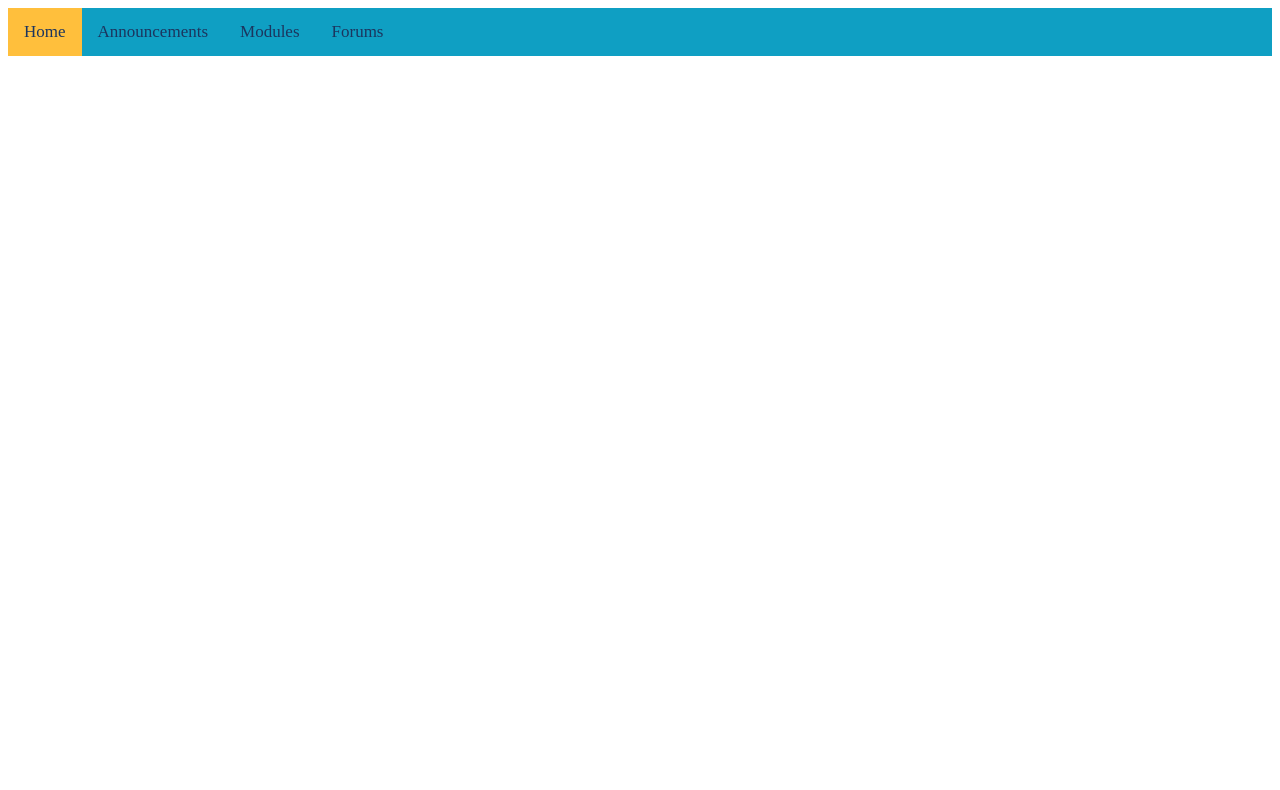
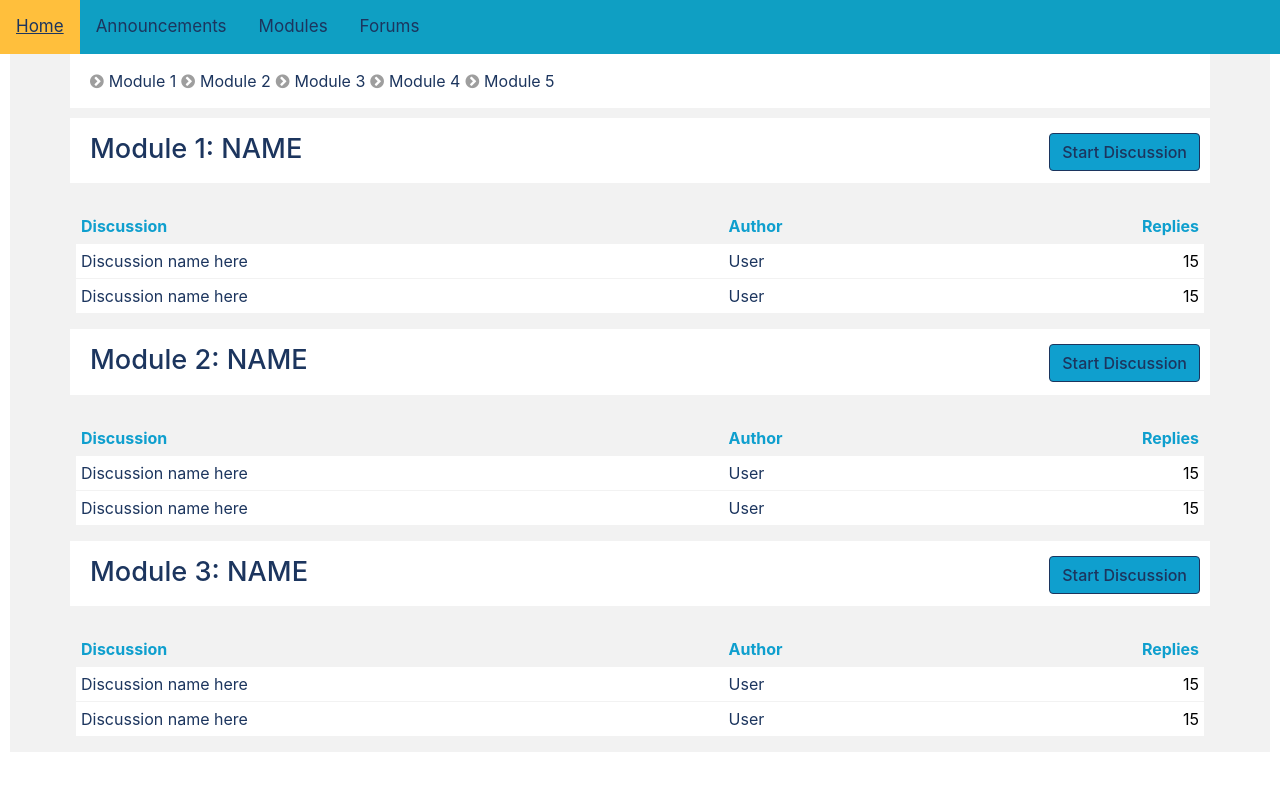
Before and after one commit to LaunchCodeLiftoffProjects/StartlandPortal, an Angular app: page /forum in a window 1280 px wide. Before the commit this address led to /. Shown: the top 790 px of the page. Built offline with nearby package versions, Linux system fonts and the light colour scheme.

Commit message:
Main Forum Page update

```diff
--- a/src/app/app-routing.module.ts
+++ b/src/app/app-routing.module.ts
@@ -2,9 +2,12 @@ import { NgModule } from '@angular/core';
 import { Routes, RouterModule } from '@angular/router';
 
 import { UserRegistrationComponent } from './user-registration/user-registration.component';
+import { ForumComponent } from './forum/forum.component';
+
 
 const routes: Routes = [
-  { path: 'user-registration', component: UserRegistrationComponent }
+  { path: 'user-registration', component: UserRegistrationComponent },
+  { path: 'forum', component: ForumComponent }
 ];
 
 @NgModule({
--- a/src/app/forum/forum.component.css
+++ b/src/app/forum/forum.component.css
@@ -0,0 +1,123 @@
+.pullLeft{
+    float: left;
+}
+
+.pullRight{
+    float: right;
+}
+
+.themeButton{
+    background-color: #0F9FCE;
+    color: #1C355E;
+    border-color: #1C355E;
+    border-width: thin;
+    font-weight: 500;
+}
+
+.themeButton:hover{
+    background-color: #FFBF3C;
+    color: #1C355E;
+    border-width: thin;
+    border-color: #1C355E;
+}
+
+.paginationArrow{
+    color: #9e9e9e;
+    padding-right: 5px;
+    padding-left: 5px;
+}
+
+.paginationBar{
+    padding: 15px;
+}
+
+
+.fourmBackground{
+    background-color: white;
+    color: black;
+}
+
+.forumModule{
+    background-color: white;
+    color: black;
+}
+
+.forumMargin{
+    margin-bottom: 10px;
+}
+
+.forumPad{
+    padding-top: 15px;
+    padding-bottom: 15px;
+    padding-left: 5px;
+    padding-right: 5px;
+}
+
+.forumTable{
+    width: 100%;
+    height: auto;
+    border: 1px solid #f2f2f2;
+}
+
+.forumTable th{
+    padding: 5px;
+    color:#0F9FCE;
+}
+
+.forumTable tr{
+    border: 1px solid #f2f2f2;
+}
+
+.forumTable td{
+    padding: 5px;
+}
+
+.categoryModule{
+    background-color: white;
+    color: black;
+    margin-top: 50px;
+}
+
+.columnPad{
+    margin-top: 15px;
+    margin-left: 5px;
+    margin-bottom: 10px;
+}
+
+body{
+    background-color: #f2f2f2;
+    margin-top: 0px;
+    margin-bottom: 25px;
+    margin-left: 10px;
+    margin-right: 10px;
+}
+
+a{
+    color: #1C355E;
+    text-decoration: none;
+}
+
+a:hover{
+    color: #0F9FCE;
+    font-weight: 500;
+}
+
+h1{
+    font-size: 1.7em;
+    color: #1C355E;
+}
+
+h2{
+    font-size: 1.5em;
+    color: #1C355E;
+}
+
+h3{
+    font-size: 1.3em;
+    color: #1C355E;
+}
+
+h4{
+    font-size: 1.1em;
+    color: #1C355E;
+}
--- a/src/app/forum/forum.component.html
+++ b/src/app/forum/forum.component.html
@@ -1 +1,199 @@
-<p>forum works!</p>
+<!DOCTYPE html>
+<html>
+    <head>
+        <link rel="stylesheet" type="text/css" href="https://stackpath.bootstrapcdn.com/bootstrap/4.5.2/css/bootstrap.min.css">
+        <!--<link rel="stylesheet" type="text/css" href="forum/forum.component.css">-->
+        <link rel="stylesheet" type="text/css" href="https://stackpath.bootstrapcdn.com/font-awesome/4.7.0/css/font-awesome.min.css">
+        <title>Startland Education Portal</title>
+    </head>
+
+
+
+    <body>
+
+    <!-- Start of Forum Structure layout-->
+        <div class="container">
+            <div class="row">
+                <div class="col-lg-12 paginationBar forumModule forumMargin">
+                    <i class="fa fa-chevron-circle-right paginationArrow"></i> <a href="#">Module 1</a> <i class="fa fa-chevron-circle-right paginationArrow"></i> <a href="#">Module 2</a> <i class="fa fa-chevron-circle-right paginationArrow"></i> <a href="#">Module 3</a> <i class="fa fa-chevron-circle-right paginationArrow"></i> <a href="#">Module 4</a> <i class="fa fa-chevron-circle-right paginationArrow"></i> <a href="#">Module 5</a>
+                </div>
+            </div>
+
+            <div id="module1" class="row forumModule forumMargin">
+                <!--<a href="#" onclick="showDiscussions(1);">-->
+                    <div class="col-lg-12 columnPad">
+                        <div class="pullLeft">
+                            <h1>Module 1: NAME</h1>
+                        </div>
+                        <div class="pullRight">
+                            <a class="btn btn-primary themeButton" href="#">Start Discussion</a>
+                        </div>
+                    </div>
+                <!--</a>-->
+            </div>
+
+            <div id="moduleDiscussions1" class="row forumPad" style="display:block;">
+                <table class="forumTable">
+                    <thead>
+                        <th>
+                            Discussion
+                        </th>
+                        <th>
+                            Author
+                        </th>
+                        <th class="pullRight">
+                            Replies
+                        </th>
+                    </thead>
+
+                    <tr class="forumModule">
+                        <td>
+                            <a href="#">Discussion name here</a>
+                        </td>
+                        <td>
+                            <a href="#">User</a>
+                        </td>
+                        <td class="pullRight">
+                            15
+                        </td>
+                    </tr>
+                    <tr class="forumModule">
+                        <td>
+                            <a href="#">Discussion name here</a>
+                        </td>
+                        <td>
+                            <a href="#">User</a>
+                        </td>
+                        <td class="pullRight">
+                            15
+                        </td>
+                    </tr>
+
+                </table>
+            </div>
+
+            <div id="module2" class="row forumModule forumMargin">
+                <!--<a href="#" onclick="showDiscussions(1);">-->
+                    <div class="col-lg-12 columnPad">
+                        <div class="pullLeft">
+                            <h1>Module 2: NAME</h1>
+                        </div>
+                        <div class="pullRight">
+                            <a class="btn btn-primary themeButton" href="#">Start Discussion</a>
+                        </div>
+                    </div>
+                <!--</a>-->
+            </div>
+
+            <div id="moduleDiscussions2" class="row forumPad" style="display:block;">
+                <table class="forumTable">
+                    <thead>
+                        <th>
+                            Discussion
+                        </th>
+                        <th>
+                            Author
+                        </th>
+                        <th class="pullRight">
+                            Replies
+                        </th>
+                    </thead>
+
+                    <tr class="forumModule">
+                        <td>
+                            <a href="#">Discussion name here</a>
+                        </td>
+                        <td>
+                            <a href="#">User</a>
+                        </td>
+                        <td class="pullRight">
+                            15
+                        </td>
+                    </tr>
+                    <tr class="forumModule">
+                        <td>
+                            <a href="#">Discussion name here</a>
+                        </td>
+                        <td>
+                            <a href="#">User</a>
+                        </td>
+                        <td class="pullRight">
+                            15
+                        </td>
+                    </tr>
+
+                </table>
+            </div>
+
+            <div id="module3" class="row forumModule forumMargin">
+                <!--<a href="#" onclick="showDiscussions(1);">-->
+                    <div class="col-lg-12 columnPad">
+                        <div class="pullLeft">
+                            <h1>Module 3: NAME</h1>
+                        </div>
+                        <div class="pullRight">
+                            <a class="btn btn-primary themeButton" href="#">Start Discussion</a>
+                        </div>
+                    </div>
+                <!--</a>-->
+            </div>
+
+            <div id="moduleDiscussions3" class="row forumPad" style="display:block;">
+                <table class="forumTable">
+                    <thead>
+                        <th>
+                            Discussion
+                        </th>
+                        <th>
+                            Author
+                        </th>
+                        <th class="pullRight">
+                            Replies
+                        </th>
+                    </thead>
+
+                    <tr class="forumModule">
+                        <td>
+                            <a href="#">Discussion name here</a>
+                        </td>
+                        <td>
+                            <a href="#">User</a>
+                        </td>
+                        <td class="pullRight">
+                            15
+                        </td>
+                    </tr>
+                    <tr class="forumModule">
+                        <td>
+                            <a href="#">Discussion name here</a>
+                        </td>
+                        <td>
+                            <a href="#">User</a>
+                        </td>
+                        <td class="pullRight">
+                            15
+                        </td>
+                    </tr>
+
+                </table>
+            </div>
+
+        </div>
+
+    </body>
+
+<script>
+    function showDiscussions(modNumber);{
+      let html_id ="moduleDiscussions" + modNumber;
+      console.log(html_id);
+      if($(html_id).css("display")  == 'block'){
+          $(html_id).css("display", "none");
+      } else {
+          $(html_id).css("display", "block");
+      }
+    }
+</script>
+
+<script src="https://stackpath.bootstrapcdn.com/bootstrap/4.5.2/js/bootstrap.min.js" type="text/javascript"></script>
+<script src="https://ajax.googleapis.com/ajax/libs/jquery/3.5.1/jquery.min.js"></script>
+</html>
--- a/src/app/log-in/log-in.component.html
+++ b/src/app/log-in/log-in.component.html
@@ -3,7 +3,7 @@
         <img class="login-logo" src="assets/images/SLO-horz-cyan_SLO-horz-cyan.png">
     </div>
     <div class="login-form">
-        <form>
+        <form [formGroup]="login-form">
             <label for="email">Email:</label><br>
             <input type="email" id="email" name="email" placeholder="email"><br>
             <label for="password">Password:</label><br>
```
